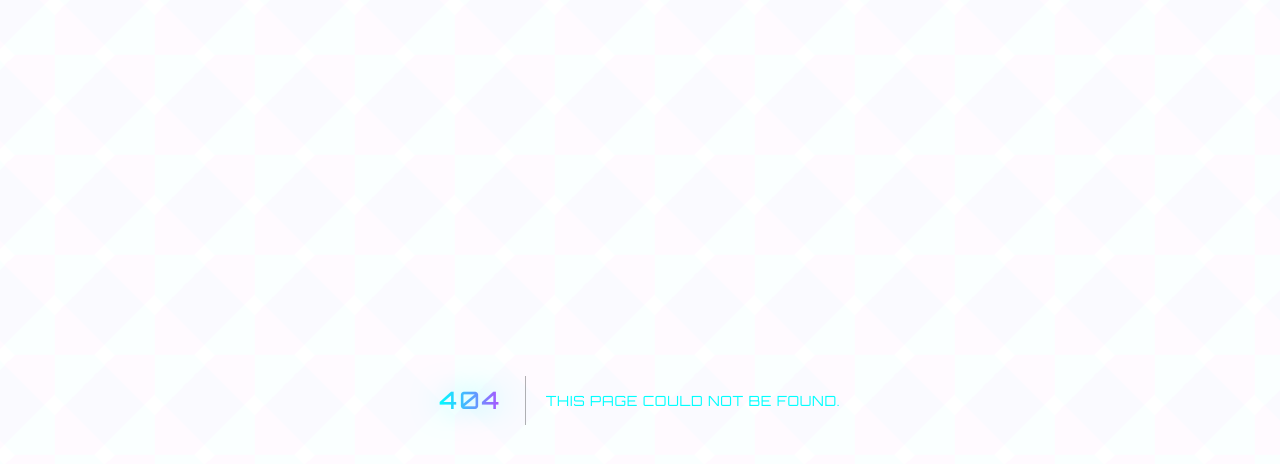
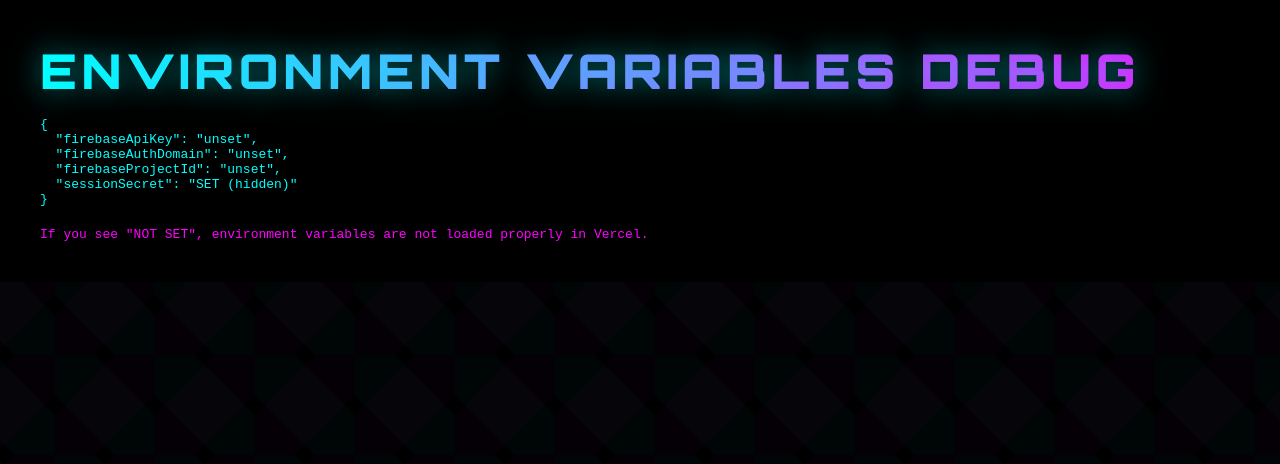
Before and after one commit to fuhadanik/fuhadtools, a Next.js app: page /debug in a window 1280 px wide. Before the commit this address had no page. Shown: the top 464 px of the page. Built offline with nearby package versions, Linux system fonts and the light colour scheme; no server answers.

Commit message:
Add debug page to check environment variables

```diff
--- /dev/null
+++ b/pages/debug.js
@@ -0,0 +1,19 @@
+// Debug page to check if environment variables are loaded
+export default function Debug() {
+  const envVars = {
+    firebaseApiKey: process.env.NEXT_PUBLIC_FIREBASE_API_KEY || 'NOT SET',
+    firebaseAuthDomain: process.env.NEXT_PUBLIC_FIREBASE_AUTH_DOMAIN || 'NOT SET',
+    firebaseProjectId: process.env.NEXT_PUBLIC_FIREBASE_PROJECT_ID || 'NOT SET',
+    sessionSecret: process.env.SESSION_SECRET ? 'SET (hidden)' : 'NOT SET',
+  };
+
+  return (
+    <div style={{ padding: '40px', fontFamily: 'monospace', color: '#00ffff', background: '#000' }}>
+      <h1>Environment Variables Debug</h1>
+      <pre>{JSON.stringify(envVars, null, 2)}</pre>
+      <p style={{ marginTop: '20px', color: '#ff00ff' }}>
+        If you see "NOT SET", environment variables are not loaded properly in Vercel.
+      </p>
+    </div>
+  );
+}
```
